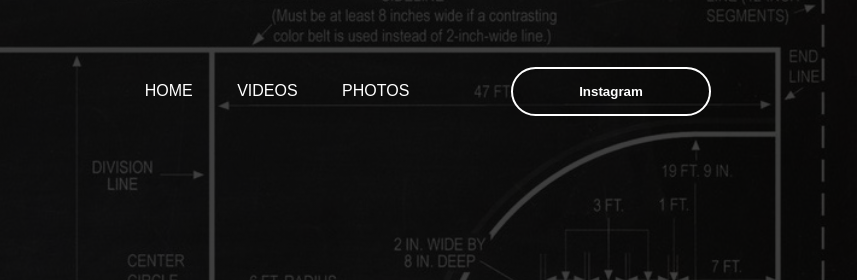
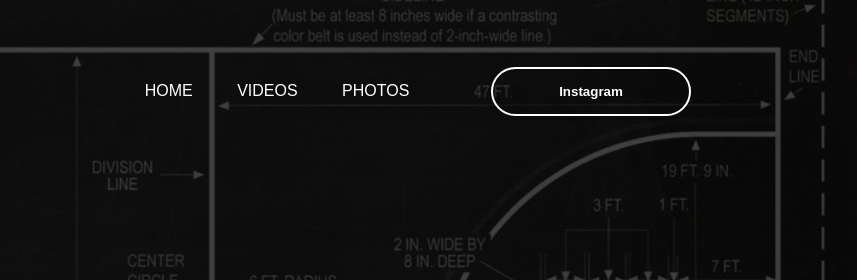
Before and after one commit to letsicem/letsicem.github.io, a plain HTML site: page index.html in a window 1280 px wide. Shown: the top 280 px of the page, 423-1280 px from the left. Drawn offline with Linux system fonts and the light colour scheme.

Commit message:
addchanges

```diff
--- a/styles.css
+++ b/styles.css
@@ -98,7 +98,7 @@ button:hover{
   border: none;
 }
 .click{
-  margin-left: -250px;
+  margin-left: -270px;
 }
 
 
```
